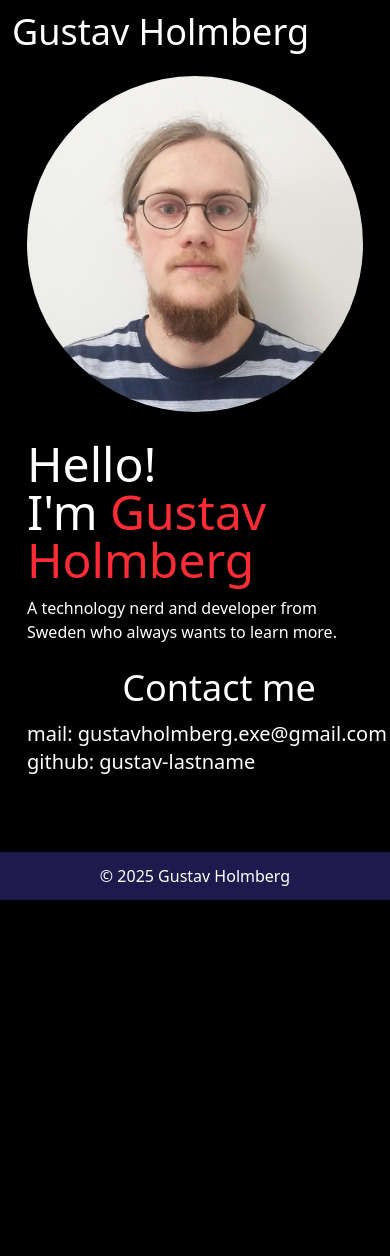
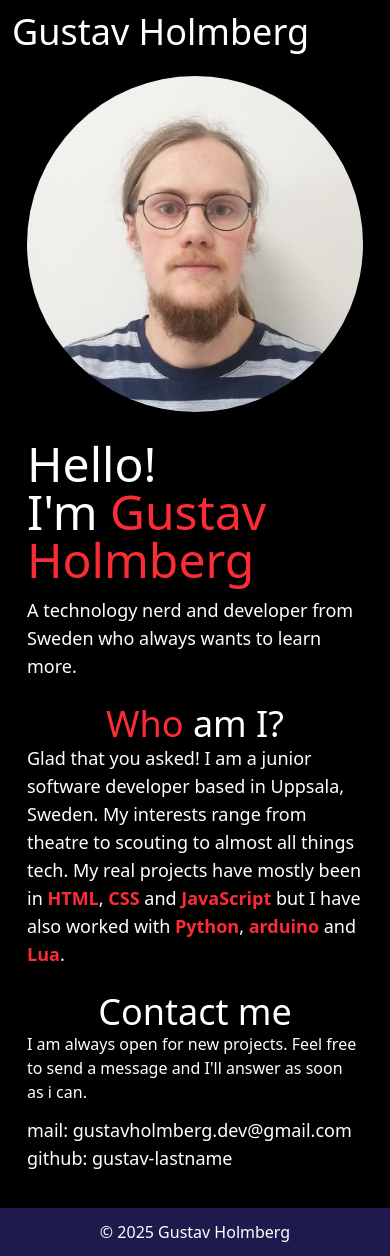
Before and after one commit to gustav-lastname/portfolio, a Jekyll site: the page built from _source/index.html, in a window 390 px wide. Built offline with Jekyll 4.4.1, drawn with Linux system fonts in a browser that asks for light colours; before the commit the page ends 900 px from its top, so only the background shows below that.

Commit message:
Add about section and change e-mail

```diff
--- /dev/null
+++ b/_source/_includes/about.html
@@ -0,0 +1,9 @@
+<div class="my-3 mx-6 text-lg sm:grid sm:grid-cols-2 items-center">
+    <div>
+        <h2 class="text-4xl text-center"><span class="text-red-500">Who</span> am I?</h2>
+        <p>
+            Glad that you asked! I am a junior software developer based in Uppsala, Sweden. My interests range from theatre to scouting to almost all things tech. My real projects have mostly been in <span class="text-red-500 font-semibold">HTML</span>, <span class="text-red-500 font-semibold">CSS</span> and <span class="text-red-500 font-semibold">JavaScript</span> but I have also worked with <span class="text-red-500 font-semibold">Python</span>, <span class="text-red-500 font-semibold">arduino</span> and <span class="text-red-500 font-semibold">Lua</span>.
+        </p>
+    </div>
+    <img src="img/workstation.jpg" class="rounded-full hidden sm:block">
+</div>
--- /dev/null
+++ b/_source/_includes/contact.html
@@ -0,0 +1,14 @@
+<div class="my-6 sm:my-3 mx-6 max-w-sm sm:mx-auto">
+    <h2 class="text-4xl text-center">Contact me</h2>
+    <p>
+        I am always open for new projects. Feel free to send a message and I'll answer as soon as i can.
+    </p>
+    <ul class="my-3 text-lg">
+        <li>
+            mail: <a href="mailto:gustavholmberg.dev@gmail.com" class="sm:hover:underline">gustavholmberg.dev@gmail.com</a>
+        </li>
+        <li>
+            github: <a href="https://github.com/gustav-lastname" target="_blank" class="sm:hover:underline">gustav-lastname</a>
+        </li>
+    </ul>
+</div>
--- a/_source/_layouts/default.html
+++ b/_source/_layouts/default.html
@@ -13,7 +13,7 @@
     <main class="max-w-sm sm:max-w-4xl mx-auto">
         {{ content }}
     </main>
-    <footer class="bg-indigo-950 sm:bg-black sm:hover:bg-indigo-950 transition duration-300 text-center p-3">
+    <footer class="bg-indigo-950 sm:bg-black sm:hover:bg-indigo-950 transition duration-300 text-center p-3 mt-3">
         © 2025 Gustav Holmberg
     </footer>
 </body>
--- a/_source/index.html
+++ b/_source/index.html
@@ -7,16 +7,11 @@ title: "Gustav Holmberg"
     <img class="rounded-full" src="img/gustav_holmberg.jpg" alt="Gustav Holmberg">
     <div class="self-center">
         <h2 class="text-5xl self-center">Hello! <br> I'm <span class="text-red-500">Gustav Holmberg</span></h2>
-        <p class="my-3">
+        <p class="my-3 text-lg">
             A technology nerd and developer from Sweden who always wants to learn more.
     </div>
 </div>
-<div class="my-3 mx-6 w-sm sm:mx-auto text-xl">
-    <h2 class="text-4xl text-center">Contact me</h2>
-    <ul class="my-3">
-        <li>
-            mail: <a href="mailto:gustavholmberg.exe@gmail.com" class="sm:hover:underline">gustavholmberg.exe@gmail.com</a>
-        </li>
-        <li>
-            github: <a href="https://github.com/gustav-lastname" target="_blank" class="sm:hover:underline">gustav-lastname</a>
-    </ul>
+
+{% include about.html %}
+
+{% include contact.html %}
--- a/_source/output.css
+++ b/_source/output.css
@@ -15,6 +15,8 @@
     --spacing: 0.25rem;
     --container-sm: 24rem;
     --container-4xl: 56rem;
+    --text-lg: 1.125rem;
+    --text-lg--line-height: calc(1.75 / 1.125);
     --text-xl: 1.25rem;
     --text-xl--line-height: calc(1.75 / 1.25);
     --text-4xl: 2.25rem;
@@ -23,6 +25,8 @@
     --text-5xl--line-height: 1;
     --text-6xl: 3.75rem;
     --text-6xl--line-height: 1;
+    --font-weight-semibold: 600;
+    --font-weight-bold: 700;
     --default-transition-duration: 150ms;
     --default-transition-timing-function: cubic-bezier(0.4, 0, 0.2, 1);
     --default-font-family: var(--font-sans);
@@ -189,6 +193,12 @@
   .my-3 {
     margin-block: calc(var(--spacing) * 3);
   }
+  .my-6 {
+    margin-block: calc(var(--spacing) * 6);
+  }
+  .mt-3 {
+    margin-top: calc(var(--spacing) * 3);
+  }
   .flex {
     display: flex;
   }
@@ -216,6 +226,9 @@
   .grid-rows-\[auto_1fr_auto\] {
     grid-template-rows: auto 1fr auto;
   }
+  .items-center {
+    align-items: center;
+  }
   .justify-start {
     justify-content: flex-start;
   }
@@ -225,6 +238,9 @@
   .self-center {
     align-self: center;
   }
+  .rounded {
+    border-radius: 0.25rem;
+  }
   .rounded-full {
     border-radius: calc(infinity * 1px);
   }
@@ -233,6 +249,9 @@
   }
   .bg-indigo-950 {
     background-color: var(--color-indigo-950);
+  }
+  .bg-red-950 {
+    background-color: var(--color-red-950);
   }
   .p-3 {
     padding: calc(var(--spacing) * 3);
@@ -248,9 +267,21 @@
     font-size: var(--text-5xl);
     line-height: var(--tw-leading, var(--text-5xl--line-height));
   }
+  .text-lg {
+    font-size: var(--text-lg);
+    line-height: var(--tw-leading, var(--text-lg--line-height));
+  }
   .text-xl {
     font-size: var(--text-xl);
     line-height: var(--tw-leading, var(--text-xl--line-height));
+  }
+  .font-bold {
+    --tw-font-weight: var(--font-weight-bold);
+    font-weight: var(--font-weight-bold);
+  }
+  .font-semibold {
+    --tw-font-weight: var(--font-weight-semibold);
+    font-weight: var(--font-weight-semibold);
   }
   .text-red-500 {
     color: var(--color-red-500);
@@ -281,6 +312,11 @@
       }
     }
   }
+  .sm\:col-2 {
+    @media (width >= 40rem) {
+      grid-column: 2;
+    }
+  }
   .sm\:mx-20 {
     @media (width >= 40rem) {
       margin-inline: calc(var(--spacing) * 20);
@@ -289,6 +325,21 @@
   .sm\:mx-auto {
     @media (width >= 40rem) {
       margin-inline: auto;
+    }
+  }
+  .sm\:my-3 {
+    @media (width >= 40rem) {
+      margin-block: calc(var(--spacing) * 3);
+    }
+  }
+  .sm\:block {
+    @media (width >= 40rem) {
+      display: block;
+    }
+  }
+  .sm\:grid {
+    @media (width >= 40rem) {
+      display: grid;
     }
   }
   .sm\:max-w-4xl {
@@ -336,6 +387,10 @@
     }
   }
 }
+@property --tw-font-weight {
+  syntax: "*";
+  inherits: false;
+}
 @property --tw-duration {
   syntax: "*";
   inherits: false;
@@ -343,6 +398,7 @@
 @layer properties {
   @supports ((-webkit-hyphens: none) and (not (margin-trim: inline))) or ((-moz-orient: inline) and (not (color:rgb(from red r g b)))) {
     *, ::before, ::after, ::backdrop {
+      --tw-font-weight: initial;
       --tw-duration: initial;
     }
   }
```
Also changed, not shown: 1 other file.
